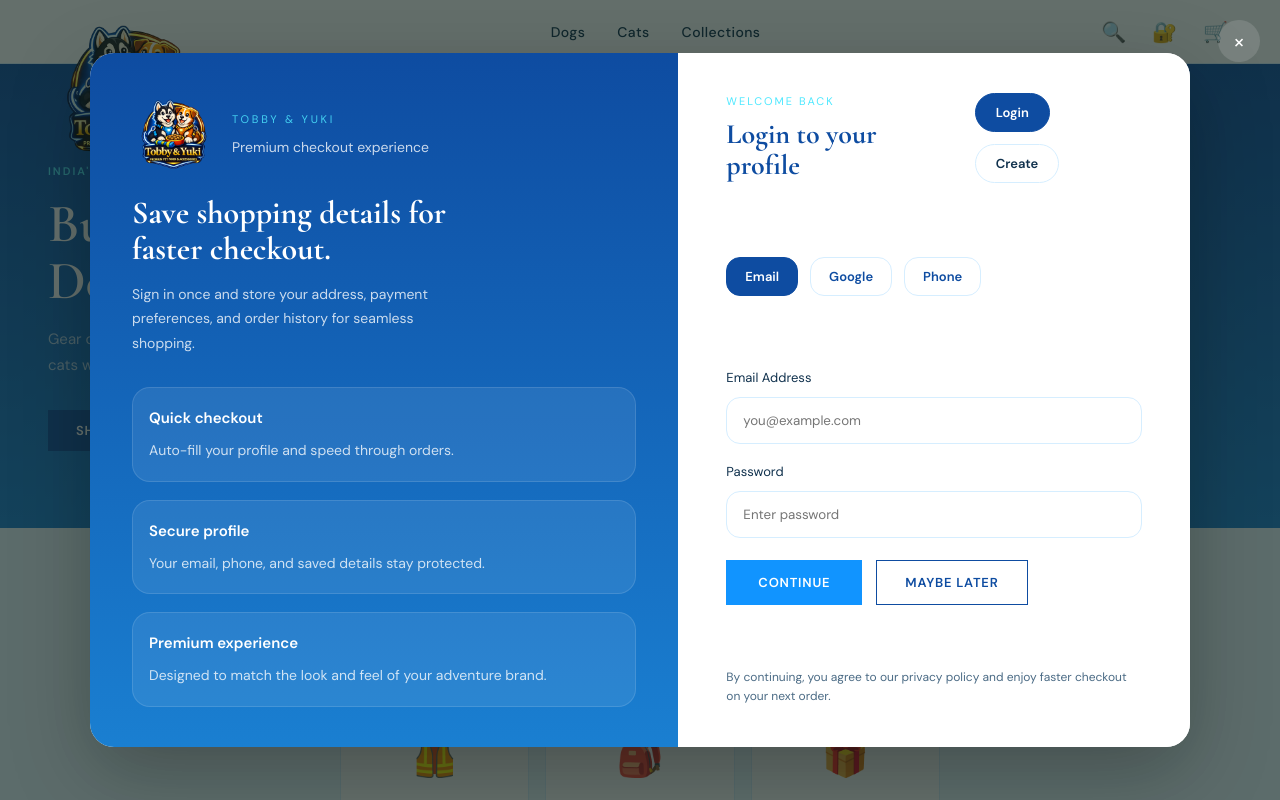
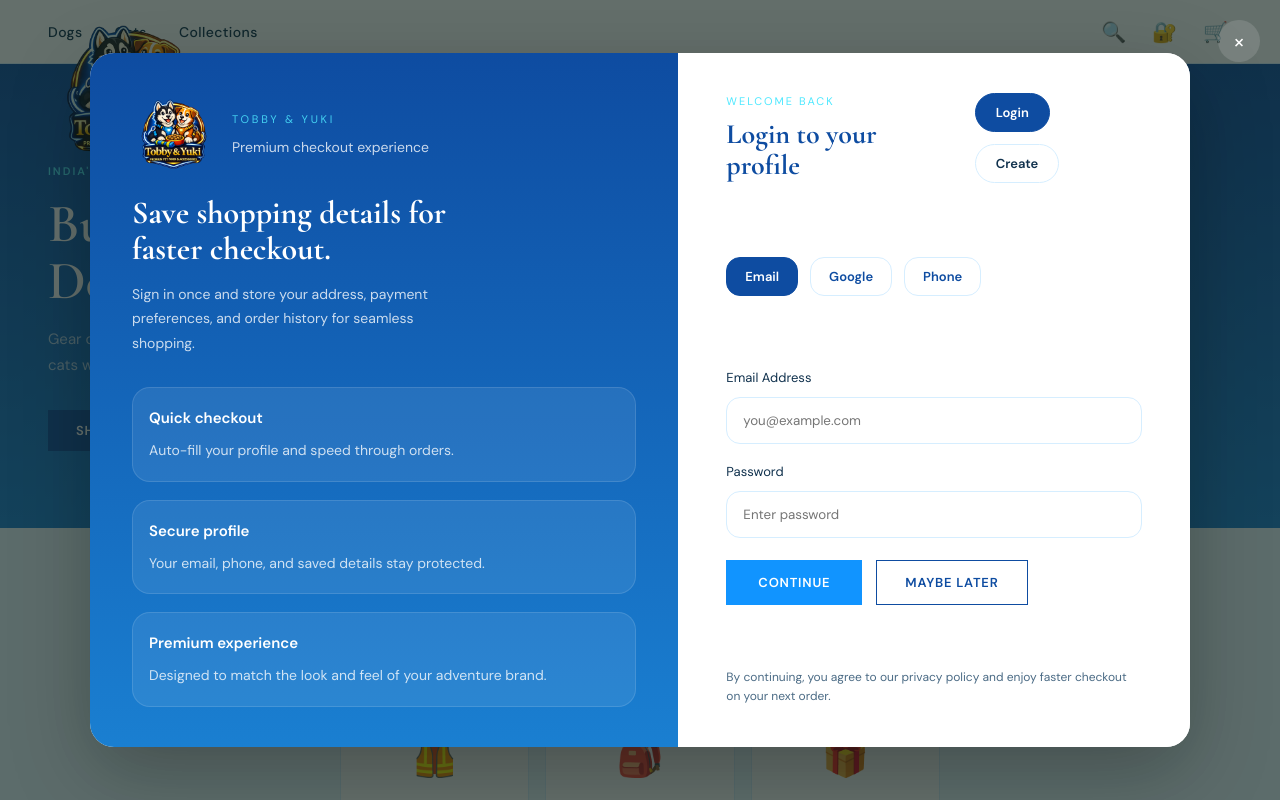
Before and after one commit to sleep-beep-keep/tobby-yuki-marketplace, a Next.js app: page / in a window 1280 px wide. Shown: the top 800 px of the page. Built offline with nearby package versions, Linux system fonts and the light colour scheme.

Commit message:
Position header logo fully in view

```diff
--- a/src/components/Nav.module.css
+++ b/src/components/Nav.module.css
@@ -8,15 +8,16 @@
 .logo {
   display: flex;
   align-items: flex-start;
-  height: 100%;
-  position: relative;
+  position: absolute;
+  top: 12px;
+  left: 48px;
 }
 .logo span { color: var(--accent); }
 .logoImage {
   display: block;
   width: auto;
   max-height: 166px;
-  transform: translateY(12px);
+  transform: none;
   transform-origin: top left;
 }
 .links { display: flex; gap: 32px; list-style: none; }
@@ -25,4 +26,4 @@
 .actions { display: flex; align-items: center; gap: 18px; }
 .icon { background: none; border: none; font-size: 20px; color: var(--text); display: flex; align-items: center; position: relative; padding: 4px; }
 .badge { position: absolute; top: -6px; right: -8px; background: var(--cta); color: #fff; font-size: 10px; font-weight: 700; width: 18px; height: 18px; border-radius: 50%; display: flex; align-items: center; justify-content: center; font-family: var(--font-sans); }
-@media(max-width:768px) { .nav { padding: 0 16px; } .links { display: none; } }
+@media(max-width:768px) { .nav { padding: 0 16px; } .logo { left: 16px; } .links { display: none; } }
```
